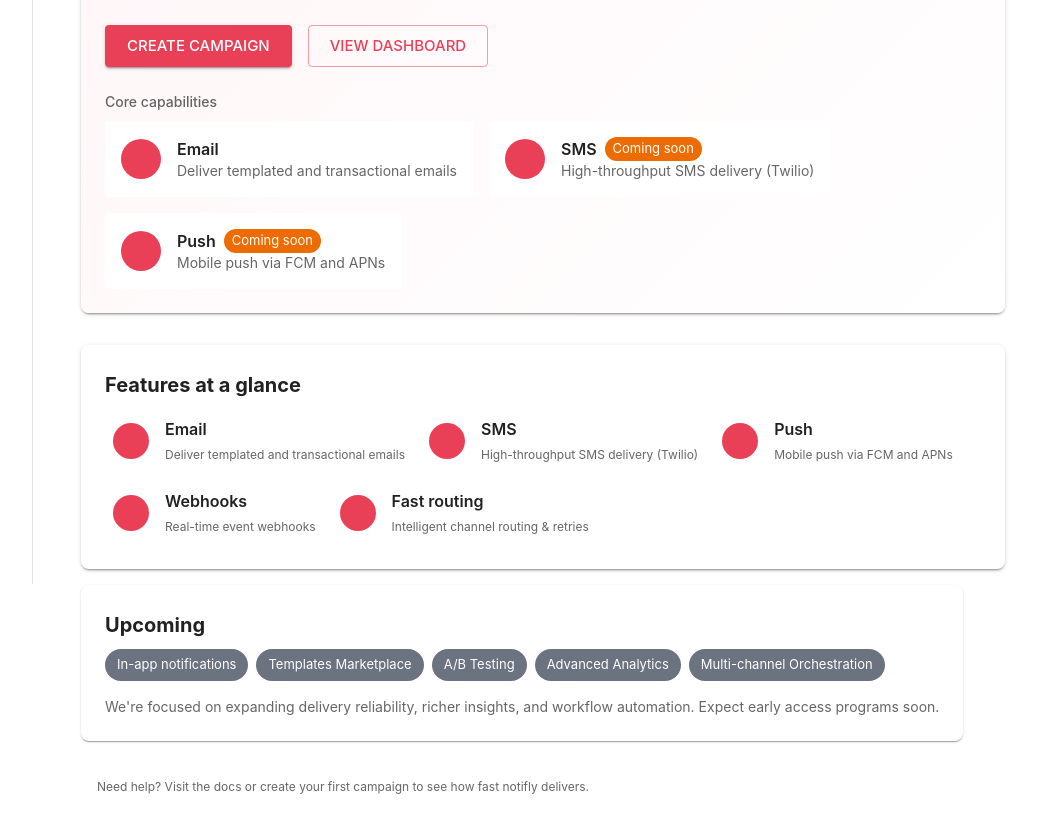
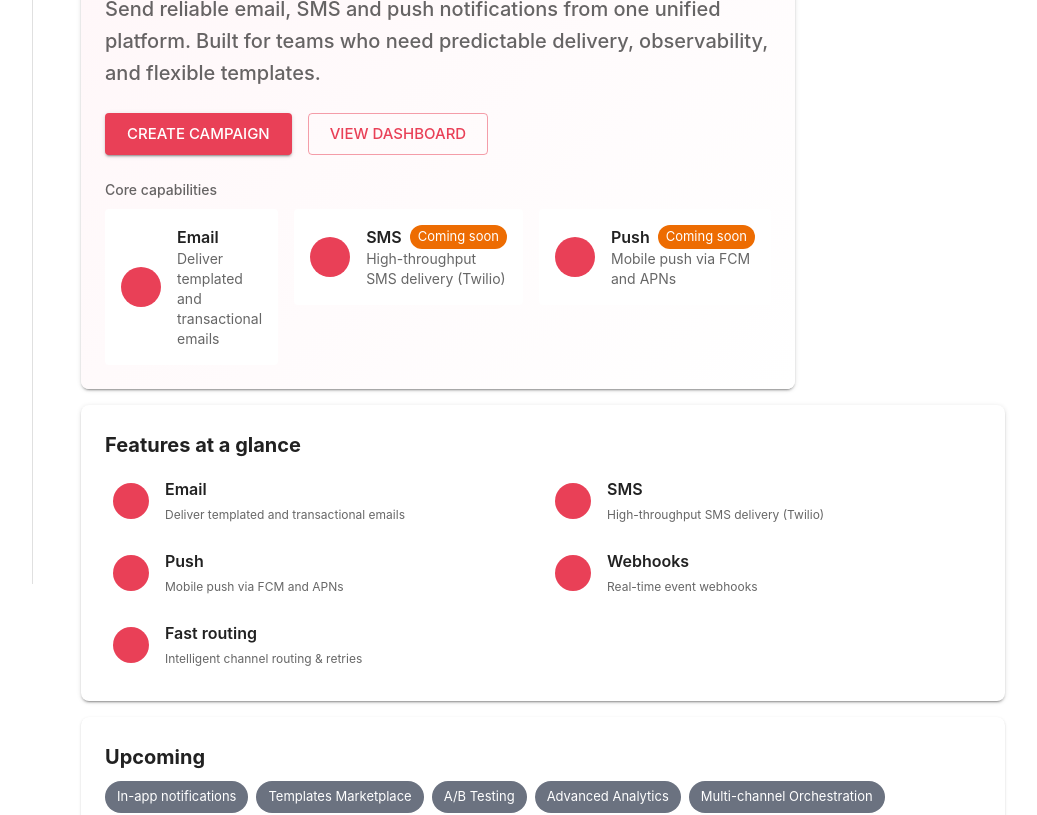
Before and after one commit to bzen17/NotiFly, a Next.js app in the folder web/: page / in a window 1280 px wide. Shown: the part 280-1095 px from the top of the page, without its empty margins (227-1264 px from the left). Built offline with nearby package versions, Linux system fonts and the light colour scheme; sample sign-in values are in the browser's storage; some icons are missing.

Commit message:
fix: update queryKey usage in various components for consistency

```diff
--- a/web/app/page.tsx
+++ b/web/app/page.tsx
@@ -30,8 +30,8 @@ export default function HomePage() {
   return (
     <Box sx={{ py: 4 }}>
       <Container maxWidth="xl">
-        <Grid container spacing={2} alignItems="flex-start">
-          <Grid item xs={12} md={6}>
+        <Box sx={{ display: 'grid', gap: 2, gridTemplateColumns: { xs: '1fr', md: '1fr 1fr' }, alignItems: 'start' }}>
+          <Box>
             <Paper
               elevation={2}
               sx={{
@@ -67,9 +67,9 @@ export default function HomePage() {
                 Core capabilities
               </Typography>
 
-              <Grid container spacing={2}>
+              <Box sx={{ display: 'grid', gap: 2, gridTemplateColumns: { xs: '1fr', sm: 'repeat(3, 1fr)' } }}>
                 {features.slice(0, 3).map((f) => (
-                  <Grid key={f.title} item xs={12} sm={4}>
+                  <Box key={f.title}>
                     <Paper
                       sx={{ display: 'flex', gap: 2, alignItems: 'center', p: 2 }}
                       elevation={0}
@@ -87,25 +87,23 @@ export default function HomePage() {
                         </Typography>
                       </Box>
                     </Paper>
-                  </Grid>
+                  </Box>
                 ))}
-              </Grid>
+              </Box>
             </Paper>
-          </Grid>
+          </Box>
 
-          <Grid item xs={12} md={6}>
-            {/* right column intentionally left blank so top row keeps two equal columns */}
-          </Grid>
+          <Box />
 
-          <Grid item xs={12}>
+          <Box sx={{ gridColumn: '1 / -1' }}>
             <Paper elevation={2} sx={{ p: 3, borderRadius: 2, width: '100%' }}>
               <Typography variant="h6" sx={{ fontWeight: 700, mb: 1 }}>
                 Features at a glance
               </Typography>
 
-              <Grid container spacing={1}>
+              <Box sx={{ display: 'grid', gap: 1, gridTemplateColumns: { xs: '1fr', sm: 'repeat(2, 1fr)' } }}>
                 {features.map((f) => (
-                  <Grid key={f.title} item xs={12} sm={6}>
+                  <Box key={f.title}>
                     <Paper
                       sx={{ display: 'flex', gap: 2, alignItems: 'center', p: 1 }}
                       elevation={0}
@@ -122,13 +120,13 @@ export default function HomePage() {
                         </Typography>
                       </Box>
                     </Paper>
-                  </Grid>
+                  </Box>
                 ))}
-              </Grid>
+              </Box>
             </Paper>
-          </Grid>
+          </Box>
 
-          <Grid item xs={12}>
+          <Box sx={{ gridColumn: '1 / -1' }}>
             <Paper elevation={1} sx={{ p: 3, borderRadius: 2, width: '100%' }}>
               <Typography variant="h6" sx={{ fontWeight: 700, mb: 1 }}>
                 Upcoming
@@ -147,17 +145,17 @@ export default function HomePage() {
                 automation. Expect early access programs soon.
               </Typography>
             </Paper>
-          </Grid>
+          </Box>
 
-          <Grid item xs={12}>
+          <Box sx={{ gridColumn: '1 / -1' }}>
             <Paper elevation={0} sx={{ p: 2, borderRadius: 2, background: 'transparent' }}>
               <Typography variant="caption" color="text.secondary">
                 Need help? Visit the docs or create your first campaign to see how fast notifly
                 delivers.
               </Typography>
             </Paper>
-          </Grid>
-        </Grid>
+          </Box>
+        </Box>
       </Container>
     </Box>
   );
--- a/web/lib/hooks/useCampaigns.ts
+++ b/web/lib/hooks/useCampaigns.ts
@@ -20,7 +20,7 @@ export function useCreateCampaign() {
       return data;
     },
     onSuccess() {
-      qc.invalidateQueries(['campaigns']);
+      qc.invalidateQueries({ queryKey: ['campaigns'] });
     },
   });
 }
```
Also changed, not shown: web/app/dashboard/page.tsx (+11 -4 lines), web/app/dlq/page.tsx (+4 -4 lines), web/app/signup/page.tsx (+4 -4 lines).
